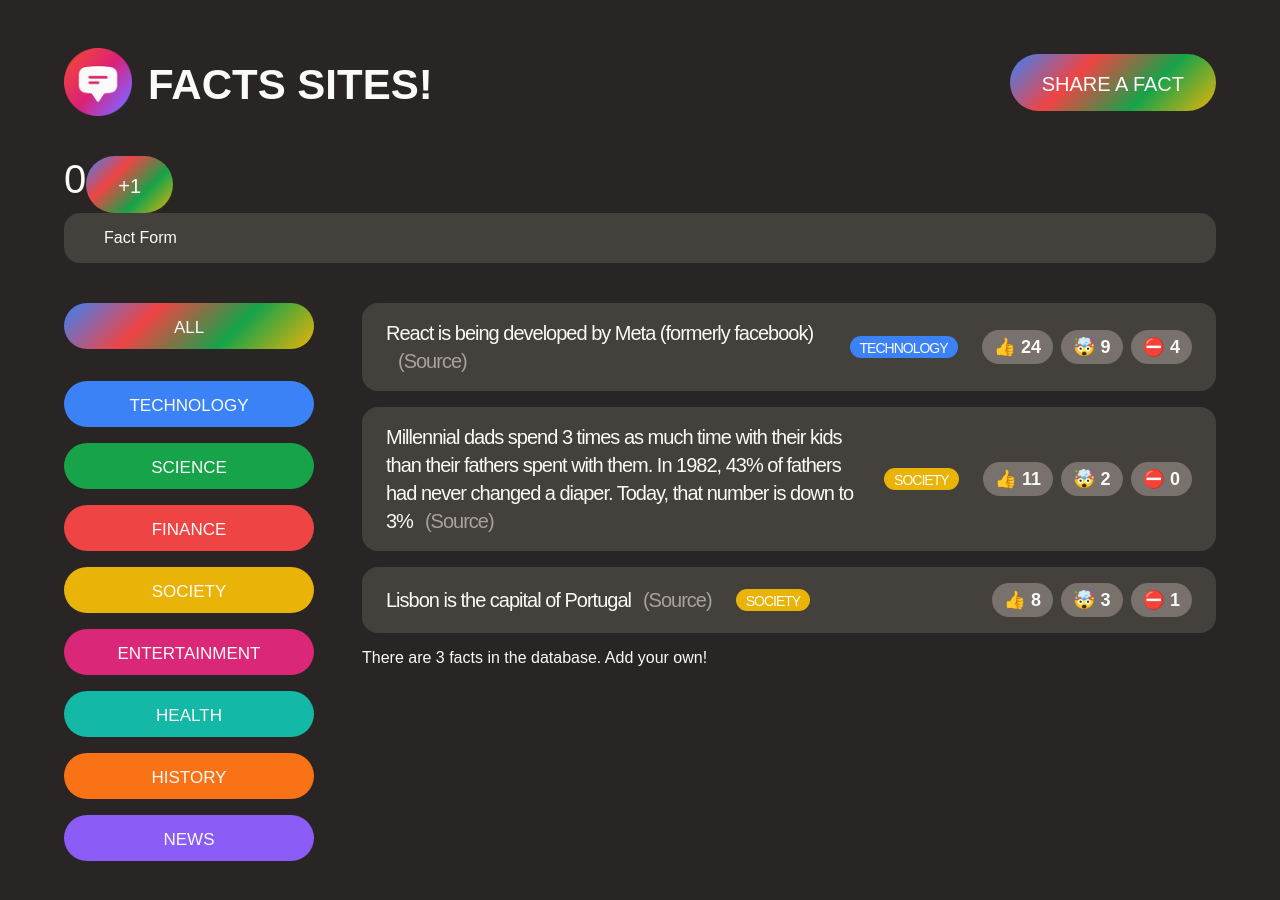
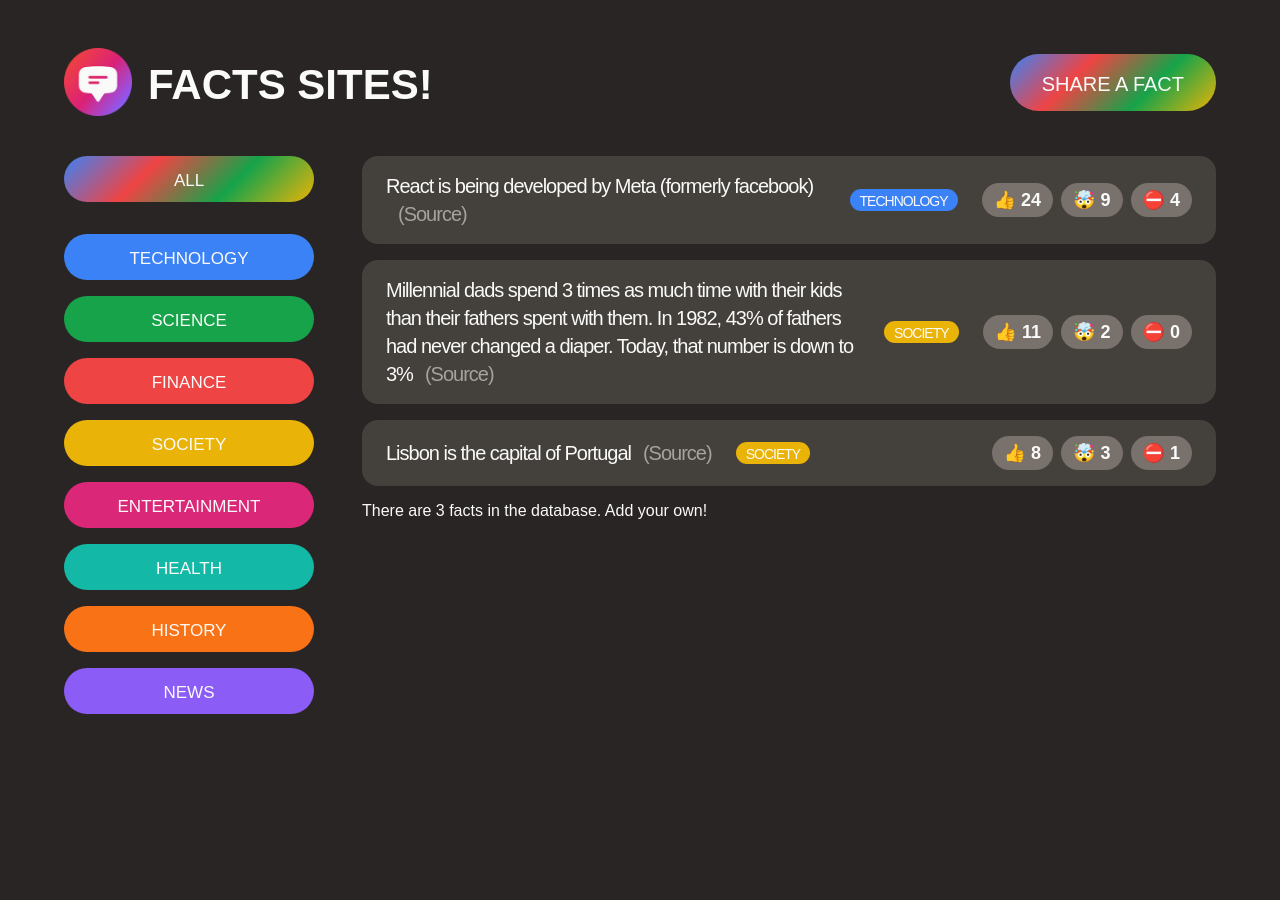
Before and after one commit to sweedalgharshi/facts-site, a React (Create React App) app in the folder facts-site/: page / in a window 1280 px wide. Shown: the top 900 px of the page. After the commit the page ends 800 px from the top, so only its background shows below. Built offline with nearby package versions, Linux system fonts and the light colour scheme; a web font is replaced by a local one.

Commit message:
Displaying and hiding the form the REACT way

```diff
--- a/facts-site/src/App.js
+++ b/facts-site/src/App.js
@@ -35,6 +35,7 @@
   },
 ];
 
+// eslint-disable-next-line no-unused-vars
 function Counter() {
   const [count, setCount] = useState(0);
 
@@ -49,6 +50,8 @@
 }
 
 const App = () => {
+  // 1. define state variable
+  const [showForm, setShowForm] = useState(false);
   return (
     <div>
       {/* Header Section */}
@@ -57,11 +60,17 @@
           <img src="logo.png" alt="logo" />
           <h1>Facts Sites!</h1>
         </div>
-        <button className="btn btn-large btn-open">Share a fact</button>
+        <button
+          className="btn btn-large btn-open"
+          // 3. update state variable
+          onClick={() => setShowForm((prevState) => !prevState)}
+        >
+          Share a fact
+        </button>
       </header>
 
-      <Counter />
-      <NewFactForm />
+      {/* 2. Use state variable*/}
+      {showForm ? <NewFactForm /> : null}
 
       <main className="main">
         <CategoryFilters />
```
